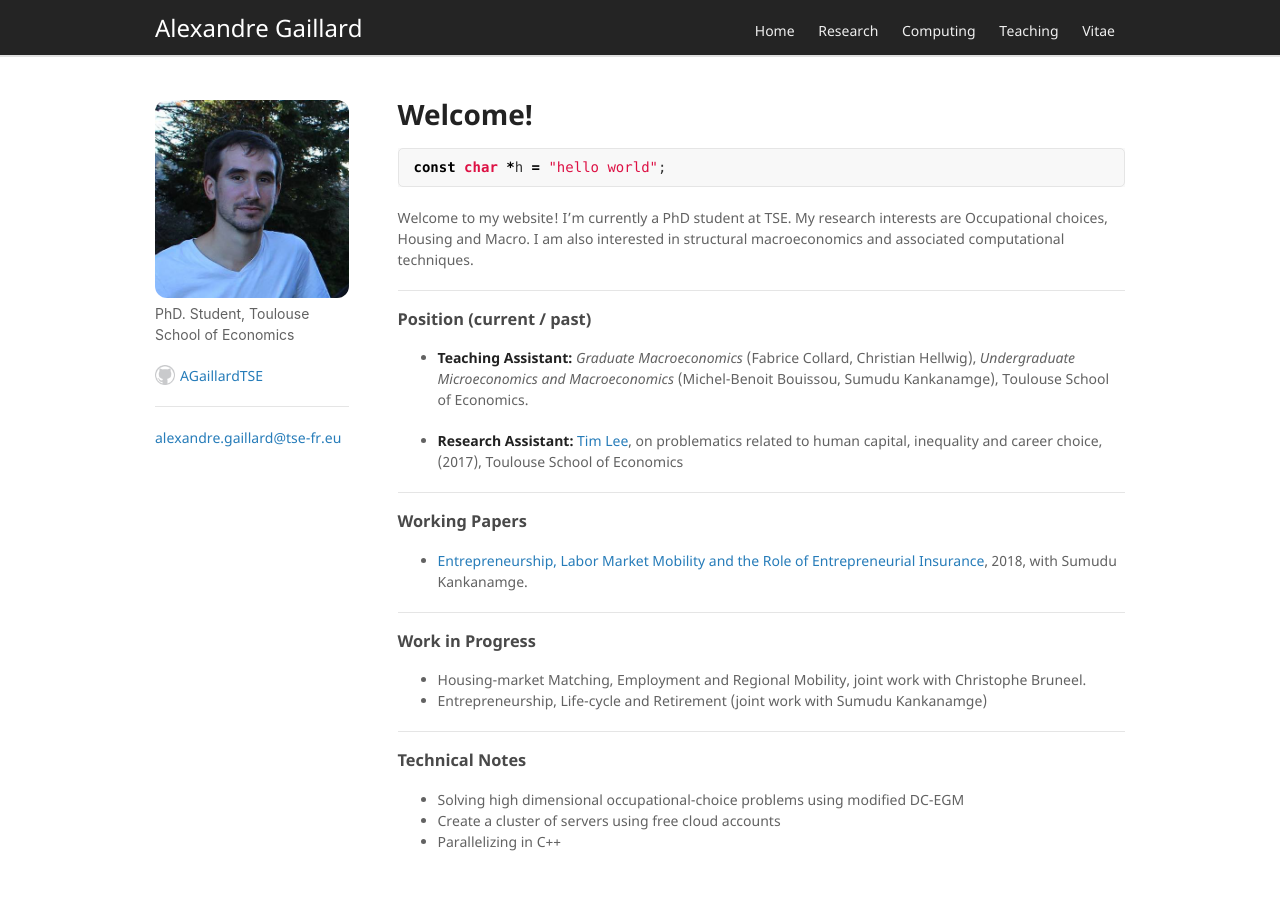
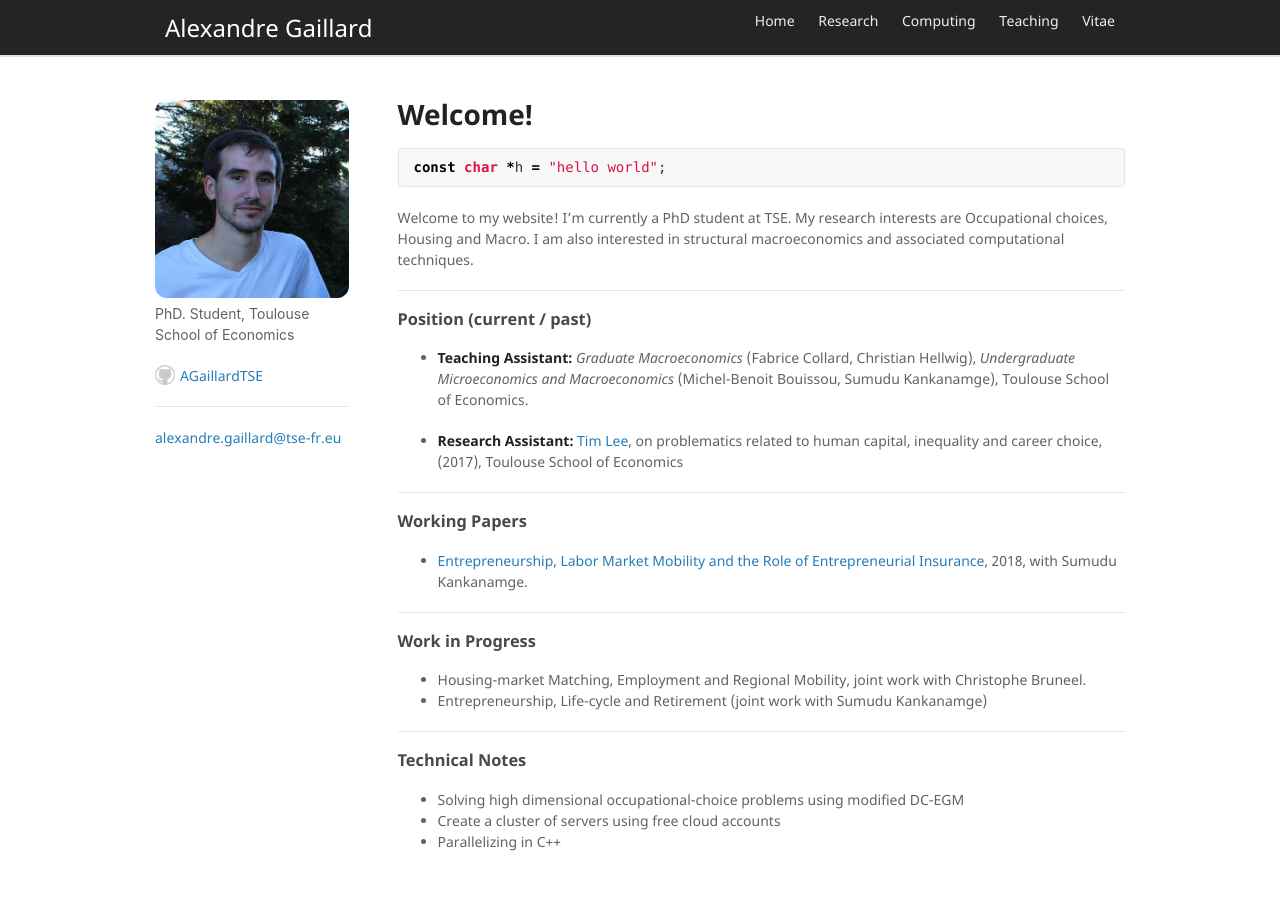
Before and after one commit to AGaillardTSE/AGaillardTSE.github.io, a Jekyll site: the page built from index.md, in a window 1280 px wide. Built offline with Jekyll 4.4.1, drawn with Linux system fonts in a browser that asks for light colours; our own code applies the rules of GitHub Pages for plain Markdown files.

Commit message:
Update default.html

```diff
--- a/_layouts/default.html
+++ b/_layouts/default.html
@@ -17,8 +17,8 @@
   <body>
     <div class="menunavbar">
       <div class="wrapper">
-<div style="float:left;font-size: 24px;padding-bottom: 10px;font-size: 24px;">Alexandre Gaillard</div>
-<div style="float:right;margin-top:10px;">
+<div class="title_alex" style="font-size: 24px;padding-bottom: 10px;font-size: 24px;">Alexandre Gaillard</div>
+<div class="nav_alex">
   <a href="http://agaillard.eu">Home</a>
   <a href="http://agaillard.eu/research/">Research</a>
   <a href="http://agaillard.eu/computing/">Computing</a>
```
